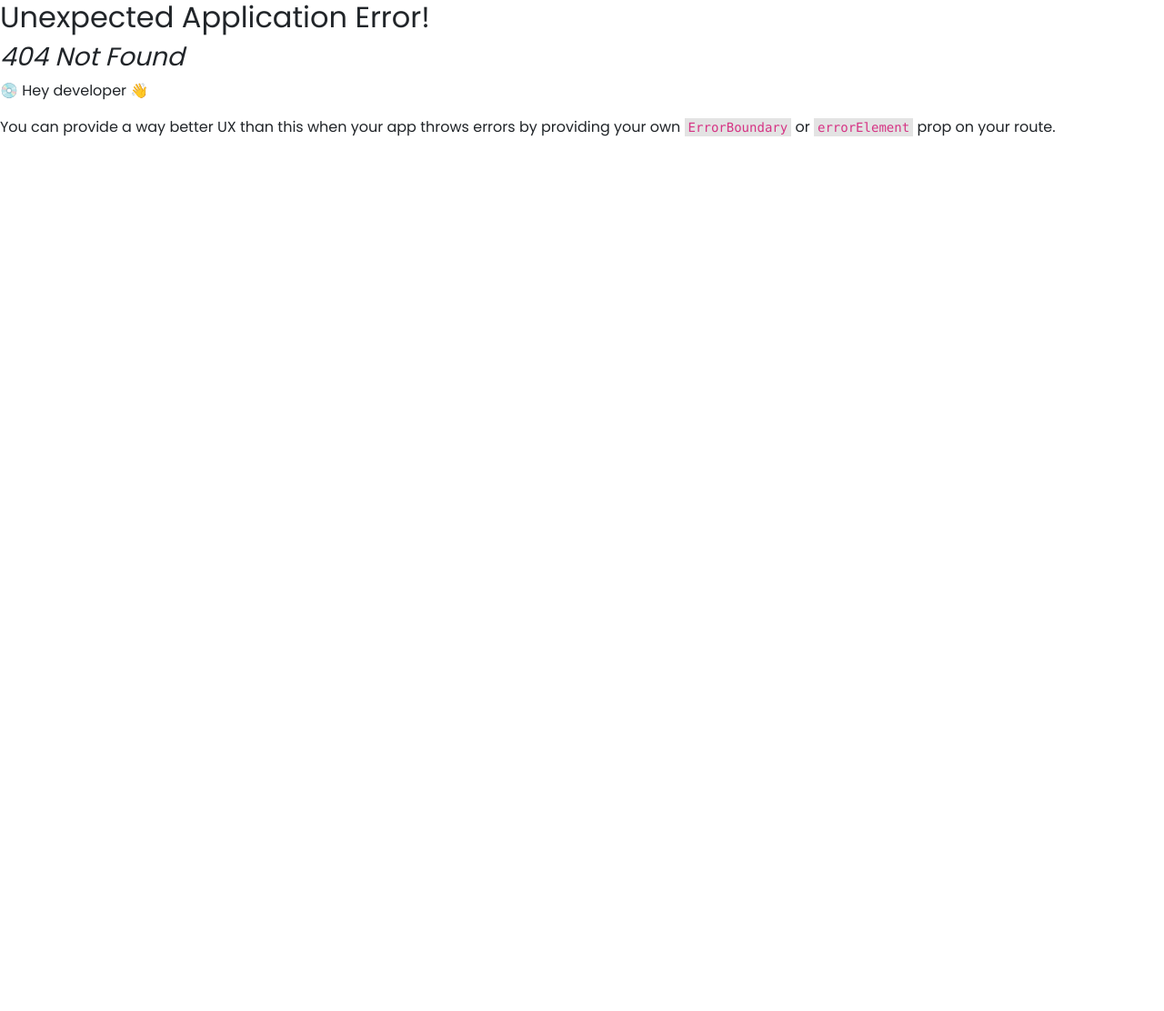
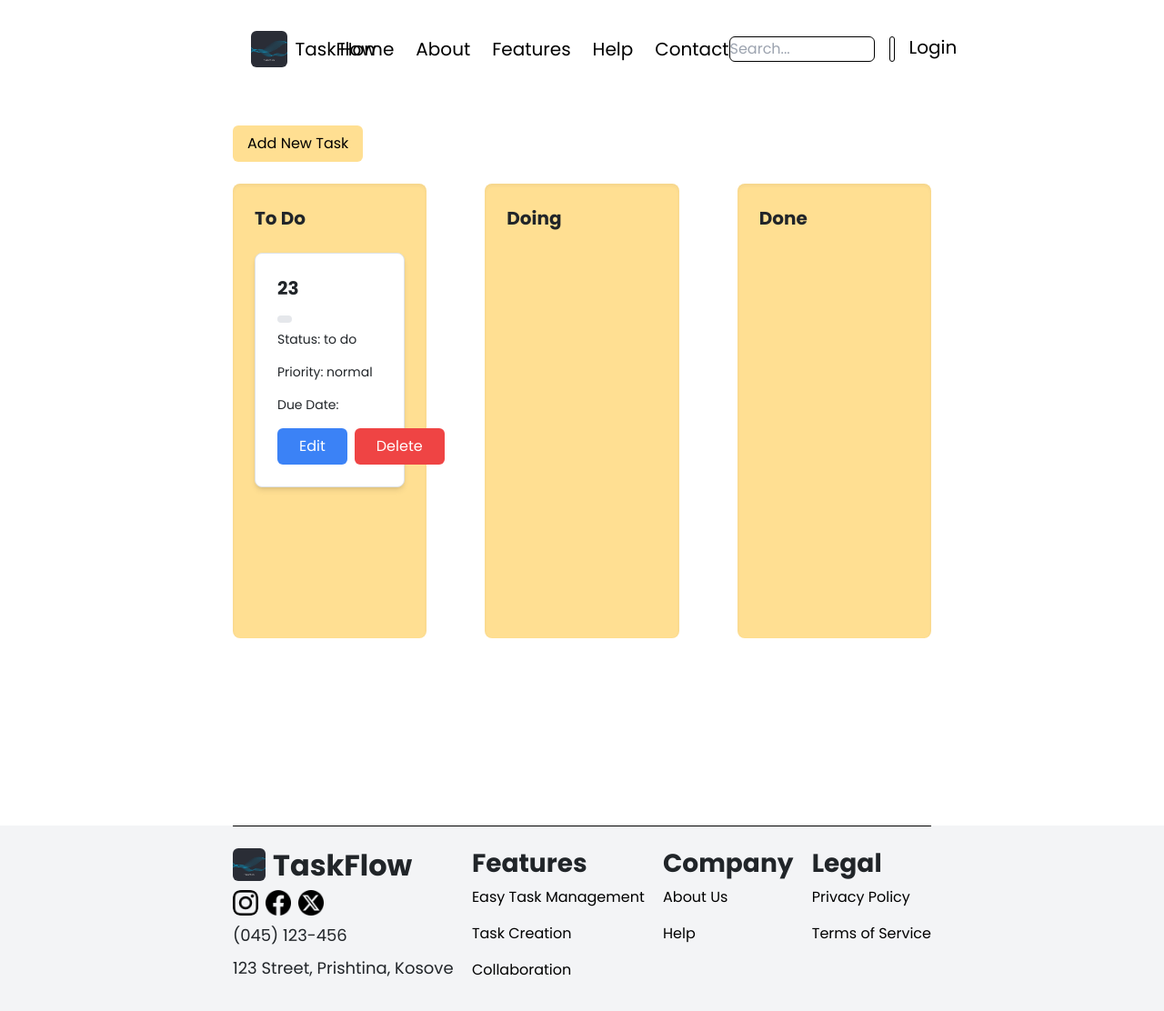
Before and after one commit to gentkoshii/task-management, a React (Vite) app: page /projects/1 in a window 1280 px wide. Before the commit this address had no page. Shown: the top 1112 px of the page at 91% size. Before the commit the page ends 800 px from the top, so only its background shows below. Built offline with nearby package versions, Linux system fonts and the light colour scheme; data requests are answered from the project's data file.

Commit message:
Footer and Navbar img path setup, addedit fixed the cancel button, and made the board load when a project is clikced and fetch the data for that project

```diff
--- a/src/assets/Footer.jsx
+++ b/src/assets/Footer.jsx
@@ -10,19 +10,35 @@ const Footer = () => {
       <div className="w-[60%] flex justify-between  items-start text-left pt-4 pb-5 border-i border-t-[1px] border-black ">
         <div className="flex flex-col">
           <div className="flex gap-2">
-            <img src="1.png" alt="logo" className="h-9 rounded-md" />
+            <img
+              src="../../../public/1.png"
+              alt="logo"
+              className="h-9 rounded-md"
+            />
             <h2 className="font-semibold">TaskFlow</h2>
           </div>
           <div>
             <div className="flex jus gap-2">
               <Link to="/facebook.com">
-                <img src="instagram.png" alt="icon" className={`${image}`} />
+                <img
+                  src="../../../public/instagram.png"
+                  alt="icon"
+                  className={`${image}`}
+                />
               </Link>
               <Link to="/facebook.com">
-                <img src="facebook.png" alt="icon" className={`${image}`} />
+                <img
+                  src="../../../public/facebook.png"
+                  alt="icon"
+                  className={`${image}`}
+                />
               </Link>
               <Link to="/">
-                <img src="twitter.png" alt="icon" className={`${image}`} />
+                <img
+                  src="../../../public/twitter.png"
+                  alt="icon"
+                  className={`${image}`}
+                />
               </Link>
             </div>
           </div>
--- a/src/assets/Modals/AddEditTask.jsx
+++ b/src/assets/Modals/AddEditTask.jsx
@@ -47,14 +47,22 @@ function AddEditTask({ type, setOpenAddEditTask, onSaveTask, currentTask }) {
       className="fixed inset-0 bg-black bg-opacity-50 flex items-center justify-center p-4"
     >
       <div className="bg-white px-8 py-6 rounded-lg shadow-lg w-full max-w-lg">
-        <div>
+        <div className="flex justify-between">
           <h3 className="text-xl font-semibold">
             {type === "edit" ? "Edit" : "Add New"} Task
           </h3>
+          <button
+            onClick={() => setOpenAddEditTask(false)}
+            className="top-2 right-2 text-gray-600 font-semibold text-xl"
+          >
+            X
+          </button>
         </div>
+
         <button className="w-auto bg-[#FFDF92] text-black mt-3 px-4 py-2 rounded hover:-translate-y-[1px]">
           Add Reminder
         </button>
+
         <div className="mt-4 flex flex-col space-y-1">
           <label htmlFor="taskName" className="text-sm">
             Task Name
--- a/src/assets/Navbar.jsx
+++ b/src/assets/Navbar.jsx
@@ -47,7 +47,11 @@ const Navbar = () => {
             to="/"
             className="flex items-center gap-2 text-black no-underline"
           >
-            <img src="1.png" alt="logo" className="h-10 rounded-md" />
+            <img
+              src="../../../public/1.png"
+              alt="logo"
+              className="h-10 rounded-md"
+            />
             <h5 className="m-0">TaskFlow</h5>
           </Link>
         </div>
@@ -78,7 +82,7 @@ const Navbar = () => {
           />
           <button>
             <img
-              src="dark-mode.png"
+              src="../../../public/dark-mode.png"
               alt="dark mode icon"
               className={`${icon}`}
             />
@@ -87,7 +91,7 @@ const Navbar = () => {
             <div className="flex items-center gap-3">
               <button className="">
                 <img
-                  src="bell-ring.png"
+                  src="../../../public/bell-ring.png"
                   alt="notifications"
                   className={`${icon}`}
                 />
@@ -99,7 +103,7 @@ const Navbar = () => {
               </button>
               <button className="" onClick={handleLogout}>
                 <img
-                  src="logout.png"
+                  src="../../../public/logout.png"
                   alt="logout"
                   className="h-6 w-6 cursor-pointer"
                 />
--- a/src/db.json
+++ b/src/db.json
@@ -9,13 +9,23 @@
   "projects": [
     {
       "id": "1",
-      "name": "Project 1"
+      "name": "Project 1",
+      "tasks": [
+        {
+          "title": "23",
+          "description": "",
+          "status": "to do",
+          "priority": "normal",
+          "tags": [""],
+          "dueDate": "",
+          "timeTracking": "",
+          "id": "3uxpxrlnp"
+        }
+      ]
     },
     {
       "id": "2",
-      "name": "Project 2"
-    }
-  ],
+      "name": "Project 2",
       "tasks": [
         {
           "title": "Testing tags",
@@ -29,3 +39,5 @@
         }
       ]
     }
+  ]
+}
--- a/src/pages/Board.jsx
+++ b/src/pages/Board.jsx
@@ -1,11 +1,12 @@
-import React from "react";
-import { useState, useEffect } from "react";
+import React, { useState, useEffect } from "react";
+import { useParams } from "react-router-dom";
 import AddEditTask from "../assets/Modals/AddEditTask";
 import Navbar from "../assets/Navbar";
 import Footer from "../assets/Footer";
 import axios from "axios";
 
 const Board = () => {
+  const { projectId } = useParams(); // Get the project ID from the URL
   const [openAddEditTask, setOpenAddEditTask] = useState(false);
   const [taskType, setTaskType] = useState("add");
   const [tasks, setTasks] = useState([]);
@@ -14,11 +15,18 @@ const Board = () => {
   const URL = "http://localhost:3000";
 
   useEffect(() => {
+    fetchTasks();
+  }, [projectId]); // Refetch tasks whenever projectId changes
+
+  const fetchTasks = () => {
     axios
-      .get(`${URL}/tasks`)
-      .then((response) => setTasks(response.data))
+      .get(`${URL}/projects/${projectId}`) // Fetch the project
+      .then((response) => {
+        const project = response.data;
+        setTasks(project.tasks || []); // Set tasks from the project's tasks array
+      })
       .catch((error) => console.error("Error fetching tasks:", error));
-  }, []);
+  };
 
   const openAddTask = () => {
     setTaskType("add");
@@ -34,20 +42,23 @@ const Board = () => {
 
   const handleSaveTask = (task) => {
     if (taskType === "add") {
+      const newTask = { ...task, id: generateUniqueId() }; // Generate a unique ID for the new task
       axios
-        .post(`${URL}/tasks`, task)
-        .then((response) => {
-          setTasks([...tasks, response.data]);
+        .patch(`${URL}/projects/${projectId}`, {
+          tasks: [...tasks, newTask],
+        }) // Update the project's tasks array
+        .then(() => {
+          setTasks([...tasks, newTask]);
           setOpenAddEditTask(false);
         })
         .catch((error) => console.error("Error creating task:", error));
     } else {
       axios
-        .put(`${URL}/tasks/${currentTask.id}`, task)
-        .then((response) => {
-          setTasks(
-            tasks.map((t) => (t.id === currentTask.id ? response.data : t))
-          );
+        .patch(`${URL}/projects/${projectId}`, {
+          tasks: tasks.map((t) => (t.id === currentTask.id ? task : t)),
+        }) // Update the project's tasks array
+        .then(() => {
+          setTasks(tasks.map((t) => (t.id === currentTask.id ? task : t)));
           setOpenAddEditTask(false);
         })
         .catch((error) => console.error("Error updating task:", error));
@@ -56,7 +67,9 @@ const Board = () => {
 
   const deleteTask = (id) => {
     axios
-      .delete(`${URL}/tasks/${id}`)
+      .patch(`${URL}/projects/${projectId}`, {
+        tasks: tasks.filter((task) => task.id !== id),
+      }) // Update the project's tasks array
       .then(() => {
         setTasks(tasks.filter((task) => task.id !== id));
       })
@@ -106,9 +119,13 @@ const Board = () => {
       ));
   };
 
+  // Helper function to generate unique ID for new tasks
+  const generateUniqueId = () => {
+    return Math.random().toString(36).substr(2, 9);
+  };
+
   return (
     <div className="min-h-[100vh] flex flex-col justify-between overflow-hidden">
-      <Navbar />
       <div className="w-[60%] mx-[20%] py-[30px]">
         <button
           onClick={openAddTask}
@@ -138,7 +155,6 @@ const Board = () => {
           />
         )}
       </div>
-      <Footer />
     </div>
   );
 };
--- a/src/pages/User/Projects.jsx
+++ b/src/pages/User/Projects.jsx
@@ -1,5 +1,5 @@
 import React, { useState, useEffect } from "react";
-import { Link } from "react-router-dom";
+import { useNavigate } from "react-router-dom";
 import axios from "axios";
 import AddProject from "../../assets/Modals/AddProject";
 
@@ -9,6 +9,7 @@ const Projects = () => {
   const [newProjectName, setNewProjectName] = useState("");
 
   const URL = "http://localhost:3000";
+  const navigate = useNavigate(); // Hook for navigation
 
   useEffect(() => {
     fetchProjects();
@@ -36,6 +37,10 @@ const Projects = () => {
       .catch((error) => console.error("Error creating project:", error));
   };
 
+  const handleProjectClick = (projectId) => {
+    navigate(`/projects/${projectId}`);
+  };
+
   return (
     <div className="flex flex-col gap-10 m-10 h-full">
       <div>
@@ -58,14 +63,12 @@ const Projects = () => {
         {projects.map((project) => (
           <div
             key={project.id}
-            className="bg-[#FFDF92] min-h-[200px] min-w-[300px] p-4 rounded-lg shadow-md w-64"
+            onClick={() => handleProjectClick(project.id)} // Handle click to navigate
+            className="bg-[#FFDF92] min-h-[200px] min-w-[300px] p-4 rounded-lg shadow-md w-64 cursor-pointer"
           >
-            <Link
-              to={`/projects/${project.id}`}
-              className="text-xl text-black no-underline font-semibold"
-            >
+            <div className="text-xl text-black no-underline font-semibold">
               {project.name}
-            </Link>
+            </div>
           </div>
         ))}
       </div>
```
Also changed, not shown: src/main.jsx (+9 -4 lines). Lines whose indentation alone changed are shown as unchanged.
